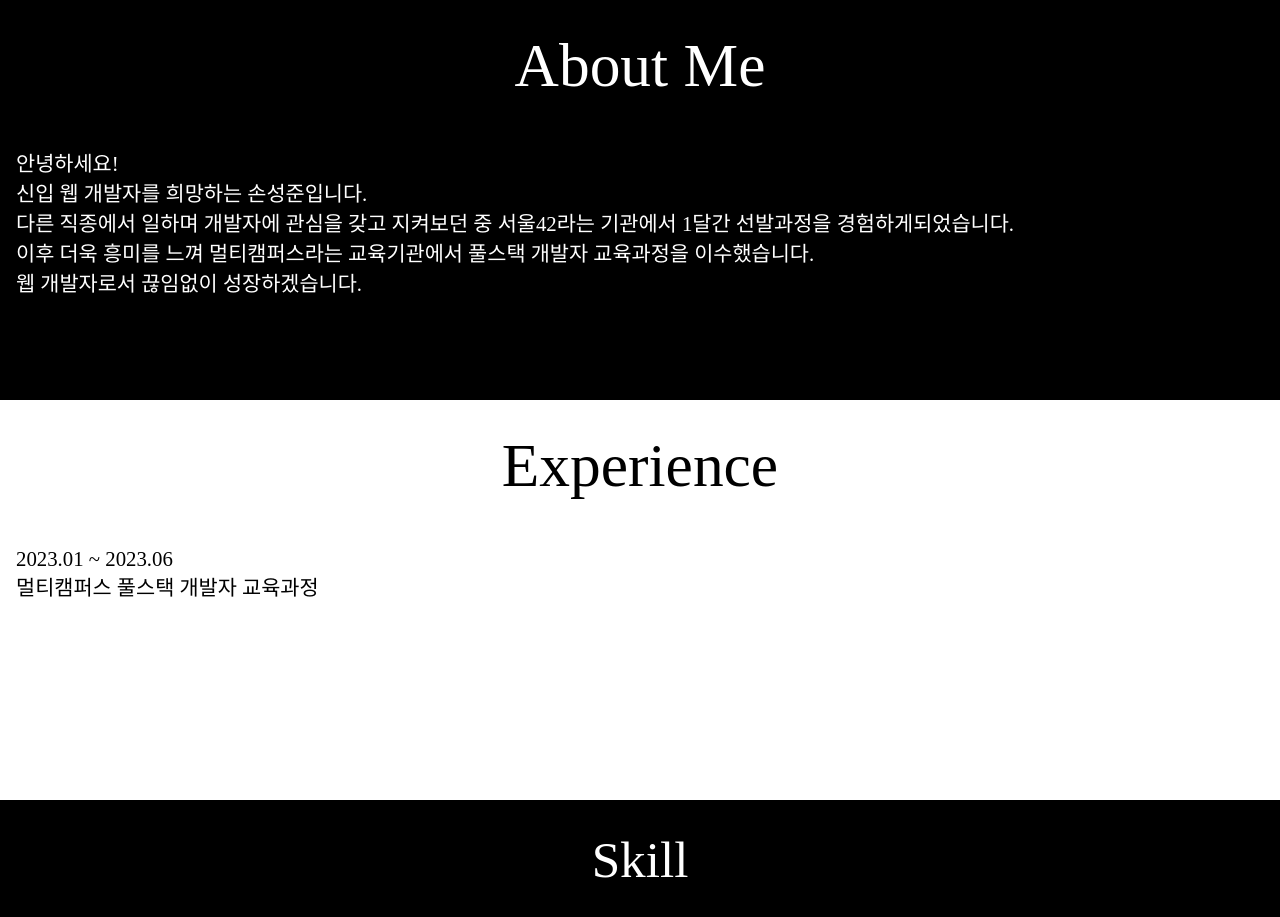
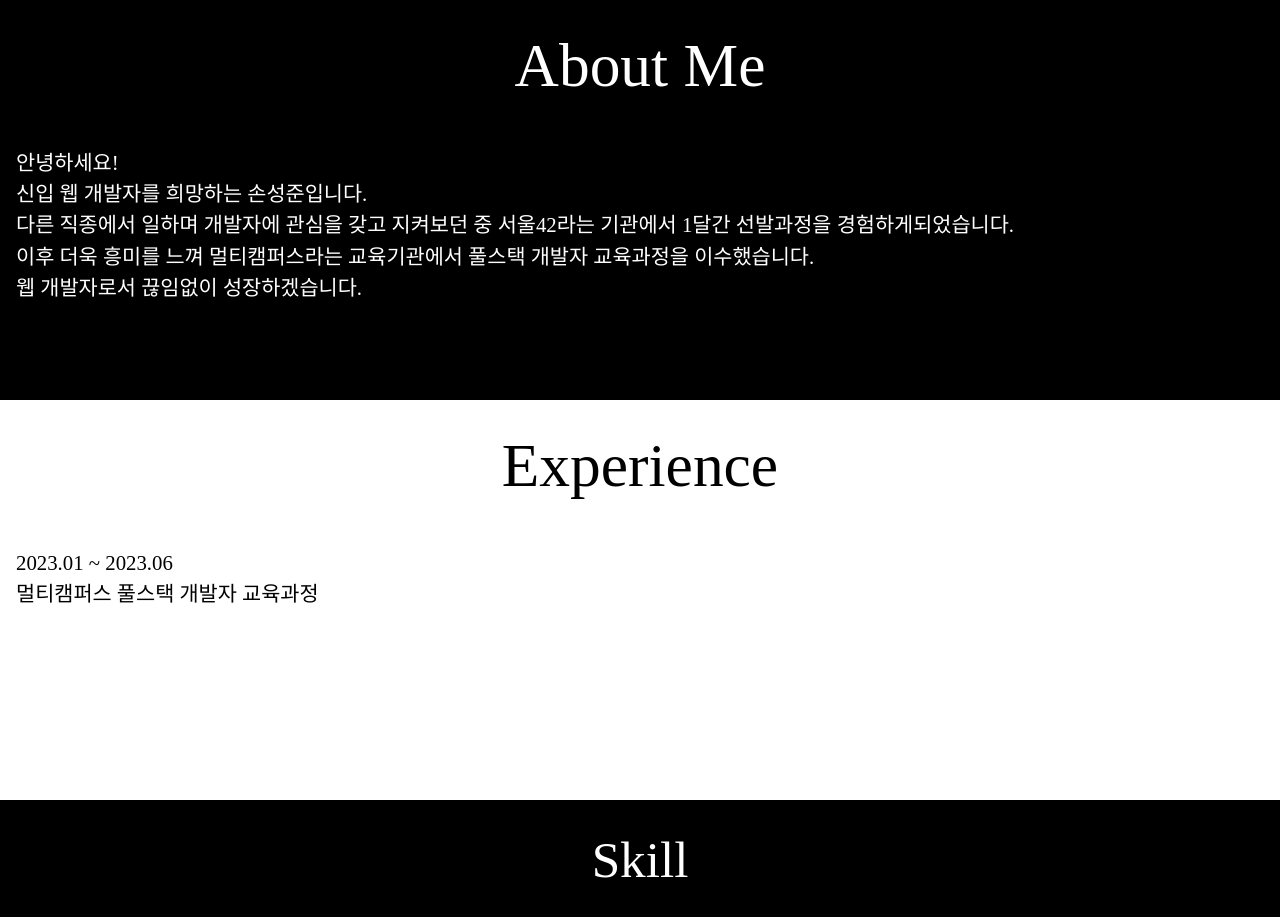
Before and after one commit to sjson555/portfolio, a React (Create React App) app: page / in a window 1280 px wide. Shown: the part 800-1717 px from the top of the page. Built offline with nearby package versions, Linux system fonts and the light colour scheme.

Commit message:
240108 글간격수정

```diff
--- a/src/styles/About.css
+++ b/src/styles/About.css
@@ -41,6 +41,7 @@
   padding: 1rem;
   margin-right: 8vw;
   width: 100%;
+  line-height: 1.5;
   color: white;
 }
 
--- a/src/styles/Experience.css
+++ b/src/styles/Experience.css
@@ -26,5 +26,6 @@
   padding: 1rem;
   margin-right: 8vw;
   width: 100%;
+  line-height: 1.5;
   color: black;
 }
```
